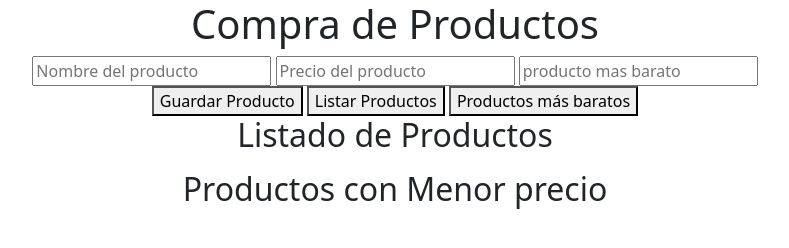
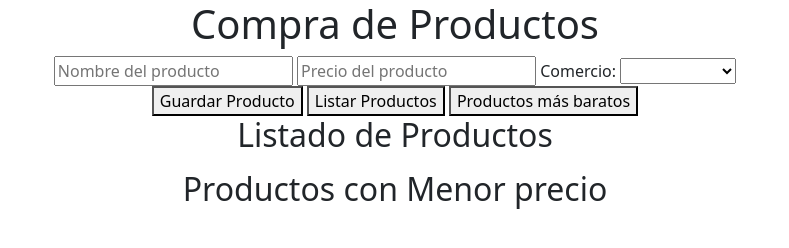
Before and after one commit to nicoscenna13/ProyectoFPW03Grupo7, a plain HTML site: page index.html in a window 1280 px wide. Both pictures are taken after a click on the button "Guardar Producto". Shown: the whole page, without its empty margins (245-1034 px from the left). Drawn offline with nearby package versions, Linux system fonts and the light colour scheme.

Commit message:
Cambios en el Index y Js

```diff
--- a/index.html
+++ b/index.html
@@ -13,7 +13,19 @@
         <div class="datos">
             <input type="text" id="nombre" placeholder="Nombre del producto">
             <input type="number" id="precio" placeholder="Precio del producto">
-            <input type="text" id="comercio" placeholder="producto mas barato">
+            <label for="comercio">Comercio:</label>
+            <!-- <input type="text" id="comercio" placeholder="Nombre del Comercio">-->
+            <select name="comercio" id="comercio" >
+             <option value="Vea">Vea</option>
+             <option value="Comodín">Comodín</option>
+             <option value="Carrefour">Carrefour</option>
+             <option value="Coto">Coto</option>
+             <option value="Norte">Norte</option>
+             <option value="Dia">Dia</option>
+             <option value="Yaguar">Yaguar</option>
+             <option value="Chango Mas">Chango Mas</option>
+             <option value="Nico">Nico</option>
+            </select>
          </div>
          <div class="botones">
              <button id="guardar">Guardar Producto</button>
--- a/src/op.js
+++ b/src/op.js
@@ -7,7 +7,10 @@ const objeto1 = new Producto(
     document.getElementById("comercio").value )
 
     guardarProducto(objeto1);
-
+//UNA VEZ GUARDADO SE LIMPIAN LOS INPUTS
+    document.getElementById("nombre").value = "";
+    document.getElementById("precio").value = "";
+    document.getElementById("comercio").value = "";
 
 }
 class Producto{
@@ -62,9 +65,11 @@ document.getElementById("masBarato").onclick = function(){
 
 }
 document.getElementById("listar").onclick = function(){
+    const lista = document.getElementById("listadoProductos");
+    lista.innerHTML = "";
     productos.forEach(function(elemento){
     const opcion = ` <li> ${elemento.producto}  - $${elemento.precio} - ${elemento.comercio} </li>` ;
-    const lista = document.getElementById("listadoProductos");
+
     lista.innerHTML += opcion;
     });
 }
```
